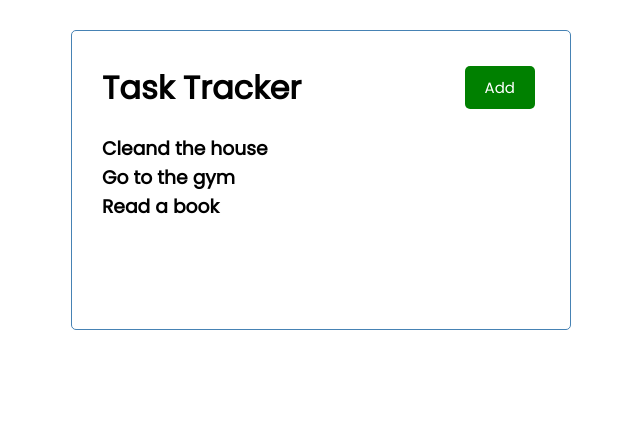
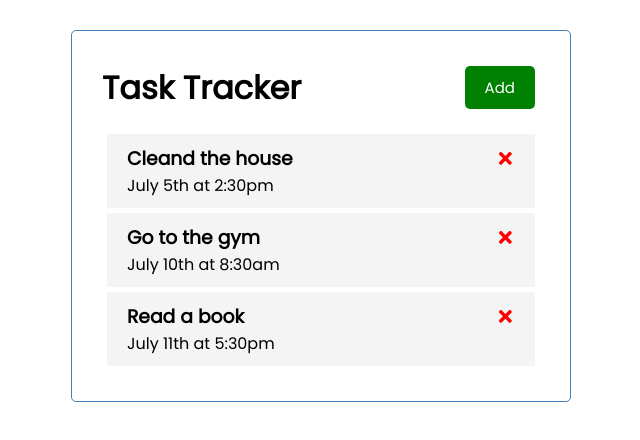
Before and after one commit to kokoforbes/react-task-tracker, a React (Create React App) app: page / in a window 1280 px wide. Shown: the top 440 px of the page, without its empty margins (319-959 px from the left). Built offline with nearby package versions, Linux system fonts and the light colour scheme.

Commit message:
implemented task deleting

```diff
--- a/package.json
+++ b/package.json
@@ -8,6 +8,7 @@
     "@testing-library/user-event": "^12.1.10",
     "react": "^17.0.2",
     "react-dom": "^17.0.2",
+    "react-icons": "^4.2.0",
     "react-scripts": "4.0.3",
     "web-vitals": "^1.0.1"
   },
--- a/src/App.js
+++ b/src/App.js
@@ -23,10 +23,20 @@
     }
   ])
 
+  //DELETE TASK
+  const deleteTask = (id) => {
+    setTasks(tasks.filter((task) => task.id !== id))
+  }
+
+  // TOGGLE REMINDER
+  const toggleReminder = (id ) => {
+    console.log(id)
+  }
+
   return (
     <div className="container">
       <Header />
-      <Tasks tasks={tasks} />
+      {tasks.length > 0 ? (<Tasks tasks={tasks}  onDelete={deleteTask} onToggle={toggleReminder} />):("No Tasks To Show")}
     </div>
   );
 }
--- /dev/null
+++ b/src/components/Task.js
@@ -0,0 +1,12 @@
+import { FaTimes } from 'react-icons/fa'
+
+const Task = ({ task, onDelete }) => {
+  return (
+    <div className="task">
+      <h3>{ task.text } <FaTimes style={{ color: 'red', cursor: 'pointer'}}  onClick={()=>onDelete(task.id)} /></h3>
+      <p>{ task.day }</p>
+    </div>
+  )
+}
+
+export default Task
--- a/src/components/Tasks.js
+++ b/src/components/Tasks.js
@@ -1,7 +1,8 @@
-const Tasks = ({ tasks }) => {
+import Task from "./Task"
+const Tasks = ({ tasks, onDelete }) => {
   return (
     <>
-      { tasks.map((task) => (<h3 key="task.id">{task.text}</h3>))}
+      { tasks.map((task) => (<Task key={task.id} task={task} onDelete={onDelete} />))}
     </>
   )
 }
```
Also changed, not shown: 2 other files (tests, documents, lock files or other folders).
